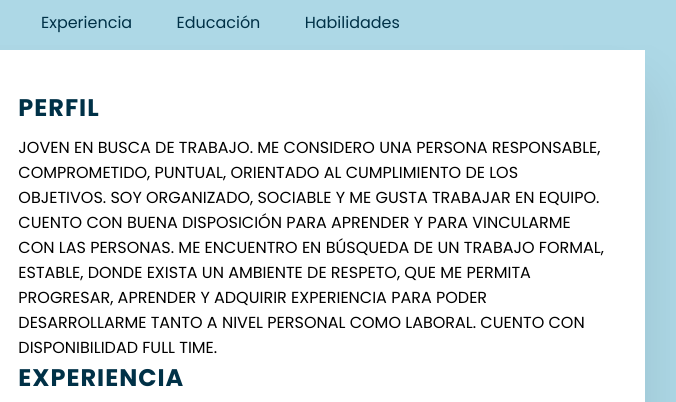
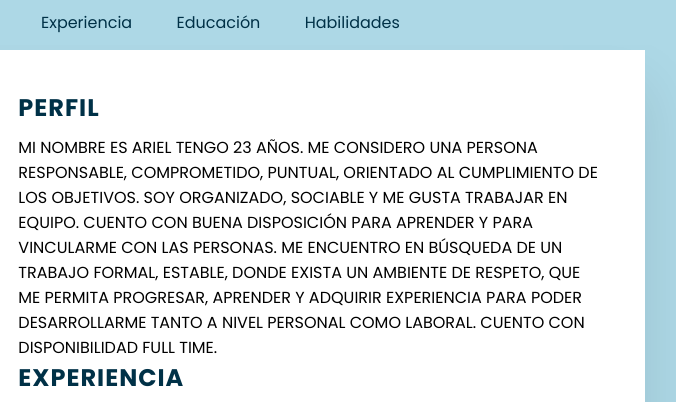
Before and after one commit to arielangelm/arielangelm, a plain HTML site: page index.html in a window 1280 px wide. Shown: the top 402 px of the page, 495-1171 px from the left. Drawn offline with Linux system fonts and the light colour scheme.

Commit message:
pequeños cambios en el perfil

```diff
--- a/index.html
+++ b/index.html
@@ -71,7 +71,7 @@
       <section id="about">
         <div class="about">
           <h2 class="title2">Perfil</h2>
-          <p>Joven en busca de trabajo. Me considero una persona responsable, comprometido, puntual, orientado al
+          <p>Mi nombre es Ariel tengo 23 años. Me considero una persona responsable, comprometido, puntual, orientado al
             cumplimiento de
             los objetivos. Soy organizado, sociable y me gusta trabajar en equipo. Cuento con buena disposición para
             aprender y para
```
